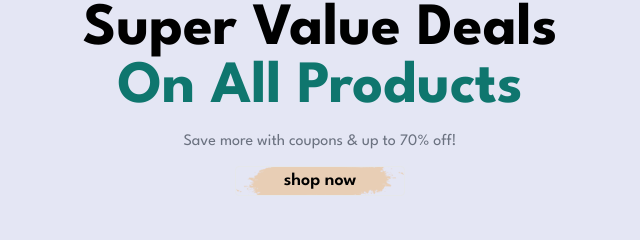
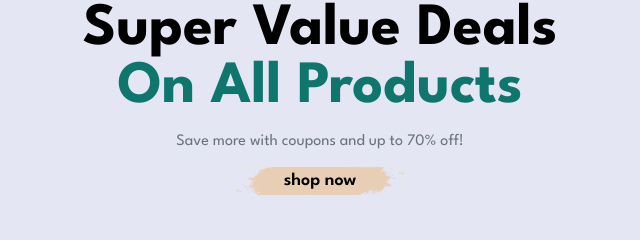
Before and after one commit to abrar997/ecommerce-js, a website: page public/index.html in a window 1280 px wide. Shown: the part 260-500 px from the top of the page, 320-960 px from the left. Drawn offline with nearby package versions, Linux system fonts and the light colour scheme.

Commit message:
try solve deploying

```diff
--- a/public/index.html
+++ b/public/index.html
@@ -71,7 +71,7 @@
       >
         on all products
       </h1>
-      <p class="text-gray-500">Save more with coupons & up to 70% off!</p>
+      <p class="text-gray-500">Save more with coupons and up to 70% off!</p>
 
       <button
         class="items-center m-auto flex text-lg font-semibold bg-[url(assets/button.png)] bg-center bg-cover px-12 transition-all duration-300 bg-no-repeat border rounded bg-fill focus:outline-none"
```
